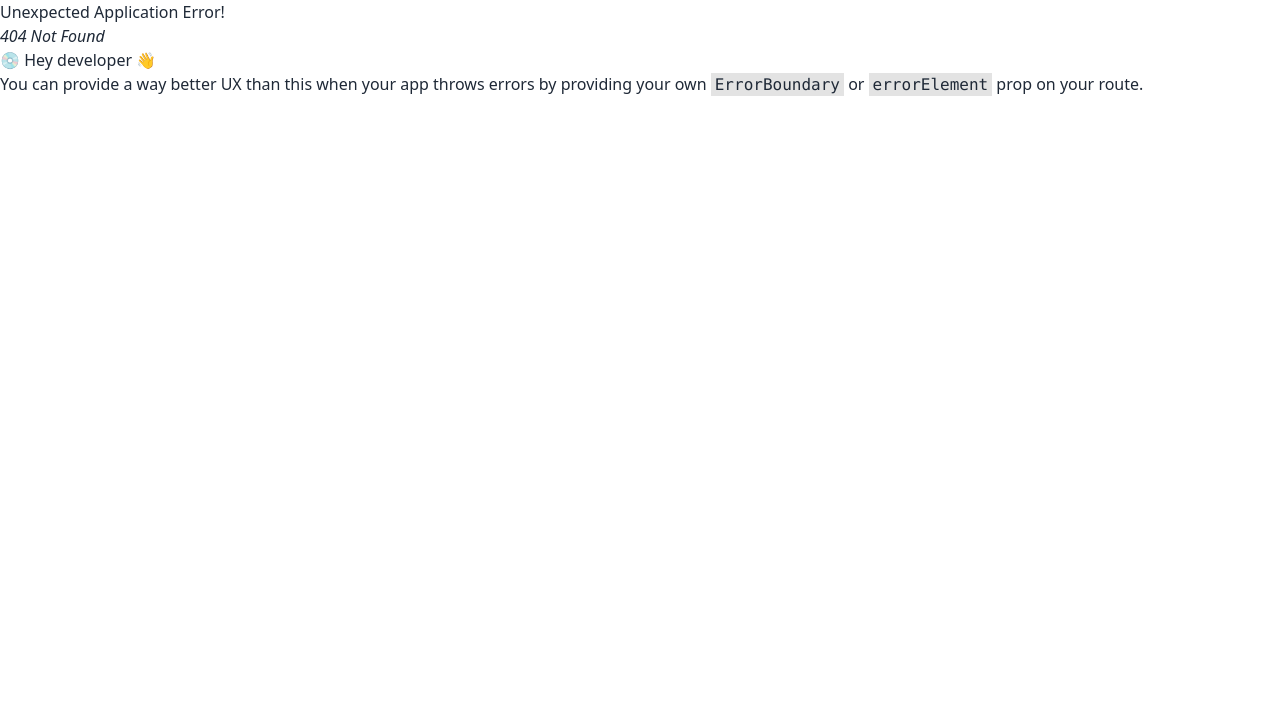
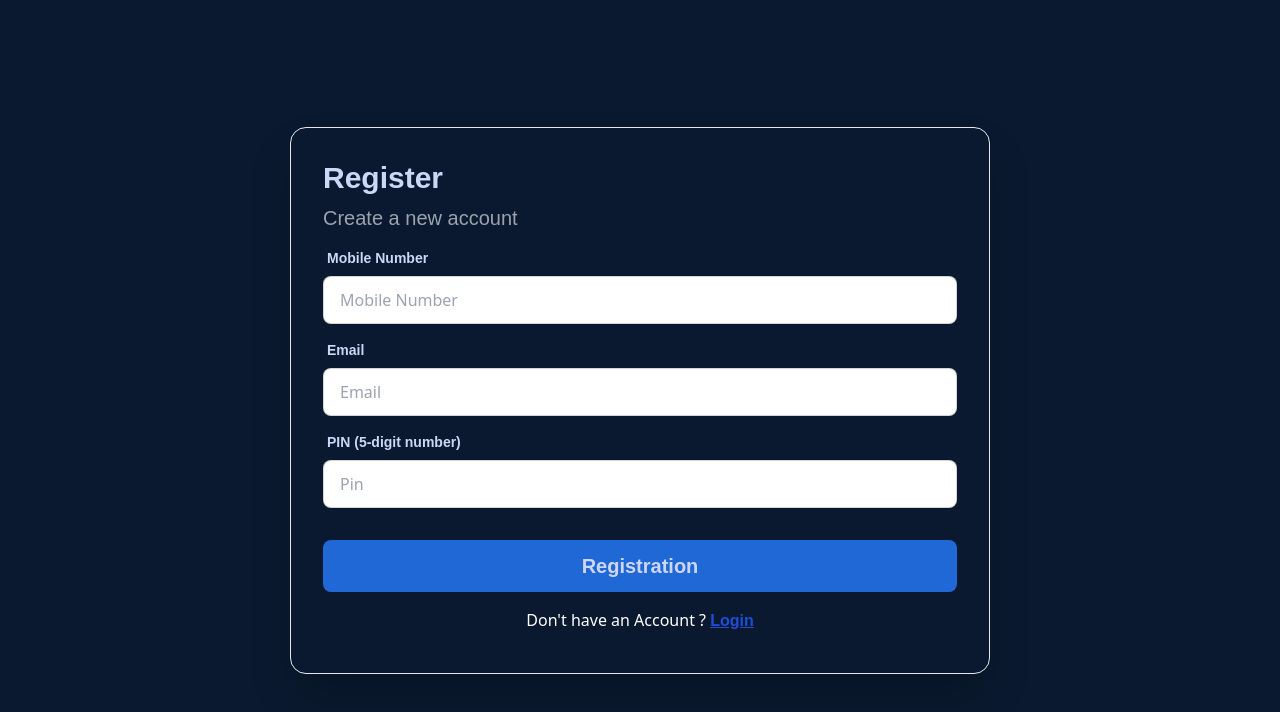
Before and after one commit to Mehebul02/Mobile-Financial-Service-Client, a React (Vite) app: page /login in a window 1280 px wide. Before the commit this address had no page. Shown: the top 712 px of the page. Built offline with nearby package versions, Linux system fonts and the light colour scheme.

Commit message:
login added

```diff
--- a/index.html
+++ b/index.html
@@ -4,7 +4,7 @@
     <meta charset="UTF-8" />
     <link rel="icon" type="image/svg+xml" href="/vite.svg" />
     <meta name="viewport" content="width=device-width, initial-scale=1.0" />
-    <title>Vite + React</title>
+    <title>PocketBank</title>
   </head>
   <body>
     <div id="root"></div>
--- /dev/null
+++ b/src/pages/Home.jsx
@@ -0,0 +1,11 @@
+// import Register from "./Register/Register";
+
+const Home = () => {
+    return (
+        <div>
+           {/* <Register/> */}
+        </div>
+    );
+};
+
+export default Home;
--- a/src/pages/Register/Register.jsx
+++ b/src/pages/Register/Register.jsx
@@ -1,7 +1,10 @@
+import { useState } from "react";
 import useAxiosCommon from "../../hooks/useAxiosCommon";
+import { Link } from "react-router-dom";
 
 const Register = () => {
   const axiosCommon = useAxiosCommon();
+  const [error,setError]=useState('')
   const handleSubmit = async (e) => {
     e.preventDefault();
     const form = e.target;
@@ -15,6 +18,7 @@ const Register = () => {
       pin,
       mobileNumber,
       email,
+      status:'pending'
     };
     // form validation
     if (!name || !pin || !mobileNumber || !email) {
@@ -23,6 +27,7 @@ const Register = () => {
     }
     if (pin.length !== 5 || isNaN(pin)) {
       console.log("PIN must be a 5-digit number");
+      setError("PIN must be a 5-digit number")
       return;
     }
 
@@ -33,31 +38,10 @@ const Register = () => {
     }
   };
 
-  // সার্ভারে ডেটা প্রেরণের জন্য প্রস্তুততা
-  //   const formData = { name, pin, mobileNumber, email };
 
-  //   try {
-  //     const response = await fetch('/api/register', {
-  //       method: 'POST',
-  //       headers: {
-  //         'Content-Type': 'application/json',
-  //       },
-  //       body: JSON.stringify(formData),
-  //     });
-
-  //     if (!response.ok) {
-  //       throw new Error('Registration failed');
-  //     }
-
-  //     const data = await response.json();
-  //     console.log('Registration successful:', data.message);
-  //   } catch (error) {
-  //     console.error('Error during registration:', error.message);
-  //   }
-  // };
   return (
-    <div className="hero bg-primaryColor min-h-screen">
-      <div className="flex justify-center items-center lg:w-[700px] h-full">
+    <div className="hero bg-primaryColor min-h-screen ">
+      <div className="flex justify-center items-center lg:w-[700px] h-full ">
         <div className="card border shrink-0 shadow-2xl min-w-[300px] w-full min-h-[400px] h-auto">
           <form className="card-body" onSubmit={handleSubmit}>
             <h1 className="text-3xl text-lightText font-bodyFont font-semibold">
@@ -93,6 +77,7 @@ const Register = () => {
                 className="input input-bordered"
                 required
               />
+           <span className="text-red-700">   {error}</span>
             </div>
             <div className="form-control">
               <label className="label">
@@ -127,6 +112,7 @@ const Register = () => {
                 Registration
               </button>
             </div>
+          <h1 className="text-white text-center p-2">Already An Account ? <Link to='/login' className="btn-link text-blue-700 font-bodyFont font-semibold">Login</Link> </h1>
           </form>
         </div>
       </div>
--- /dev/null
+++ b/src/pages/login/Login.jsx
@@ -0,0 +1,78 @@
+import { useState } from "react";
+import { Link } from "react-router-dom";
+
+const Login = () => {
+    const [error,setError]=useState('')
+    const handleSubmit = () => {
+
+    }
+    return (
+        <div className="hero bg-primaryColor min-h-screen ">
+      <div className="flex justify-center items-center lg:w-[700px] h-full ">
+        <div className="card border shrink-0 shadow-2xl min-w-[300px] w-full min-h-[400px] h-auto">
+          <form className="card-body" onSubmit={handleSubmit}>
+            <h1 className="text-3xl text-lightText font-bodyFont font-semibold">
+              Register
+            </h1>
+            <h4 className="text-xl text-gray-400 font-bodyFont ">
+              Create a new account
+            </h4>
+            <div className="form-control">
+              <label className="label">
+                <span className="label-text text-lightText font-bodyFont font-semibold">
+                  Mobile Number
+                </span>
+              </label>
+              <input
+                type="number"
+                name="mobileNumber"
+                placeholder="Mobile Number"
+                className="input input-bordered"
+                required
+              />
+            </div>
+            <div className="form-control">
+              <label className="label">
+                <span className="label-text text-lightText font-bodyFont font-semibold">
+                  Email
+                </span>
+              </label>
+              <input
+                type="email"
+                name="email"
+                placeholder="Email"
+                className="input input-bordered"
+                required
+              />
+            </div>
+            <div className="form-control">
+              <label className="label">
+                <span className="label-text text-lightText font-bodyFont font-semibold">
+                  PIN (5-digit number)
+                </span>
+              </label>
+              <input
+                type="password"
+                name="pin"
+                placeholder="Pin"
+                className="input input-bordered"
+                required
+              />
+           <span className="text-red-700">   {error}</span>
+            </div>
+
+
+            <div className="form-control mt-6 ">
+              <button className="bg-[#1f68d5] py-3 rounded-lg text-xl text-lightText font-bodyFont font-semibold">
+                Registration
+              </button>
+            </div>
+          <h1 className="text-white text-center p-2">Don't have an Account ? <Link to='/register' className="btn-link text-blue-700 font-bodyFont font-semibold">Login</Link> </h1>
+          </form>
+        </div>
+      </div>
+    </div>
+    );
+};
+
+export default Login;
```
Also changed, not shown: src/Routes/Router.jsx (+14 -1 lines).
